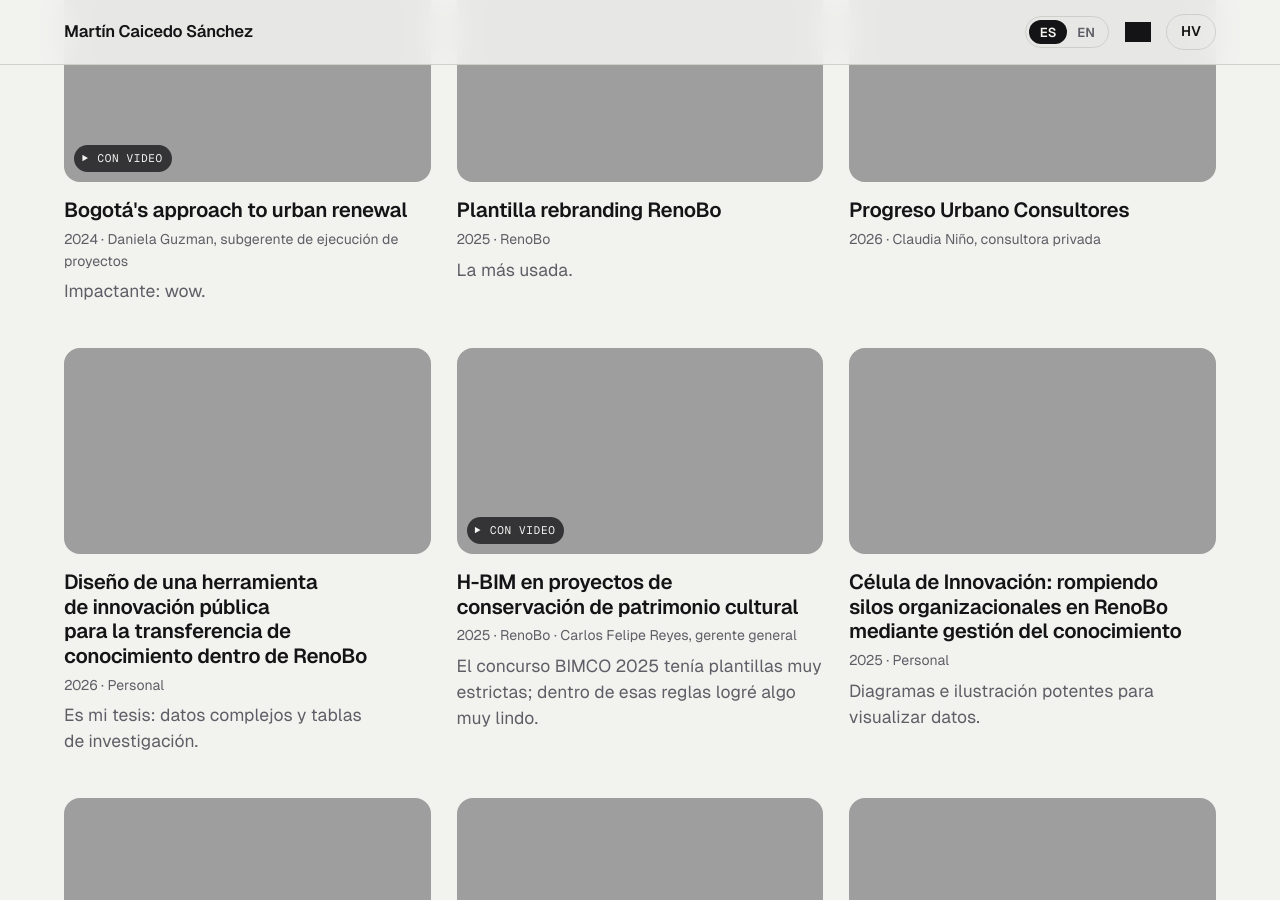
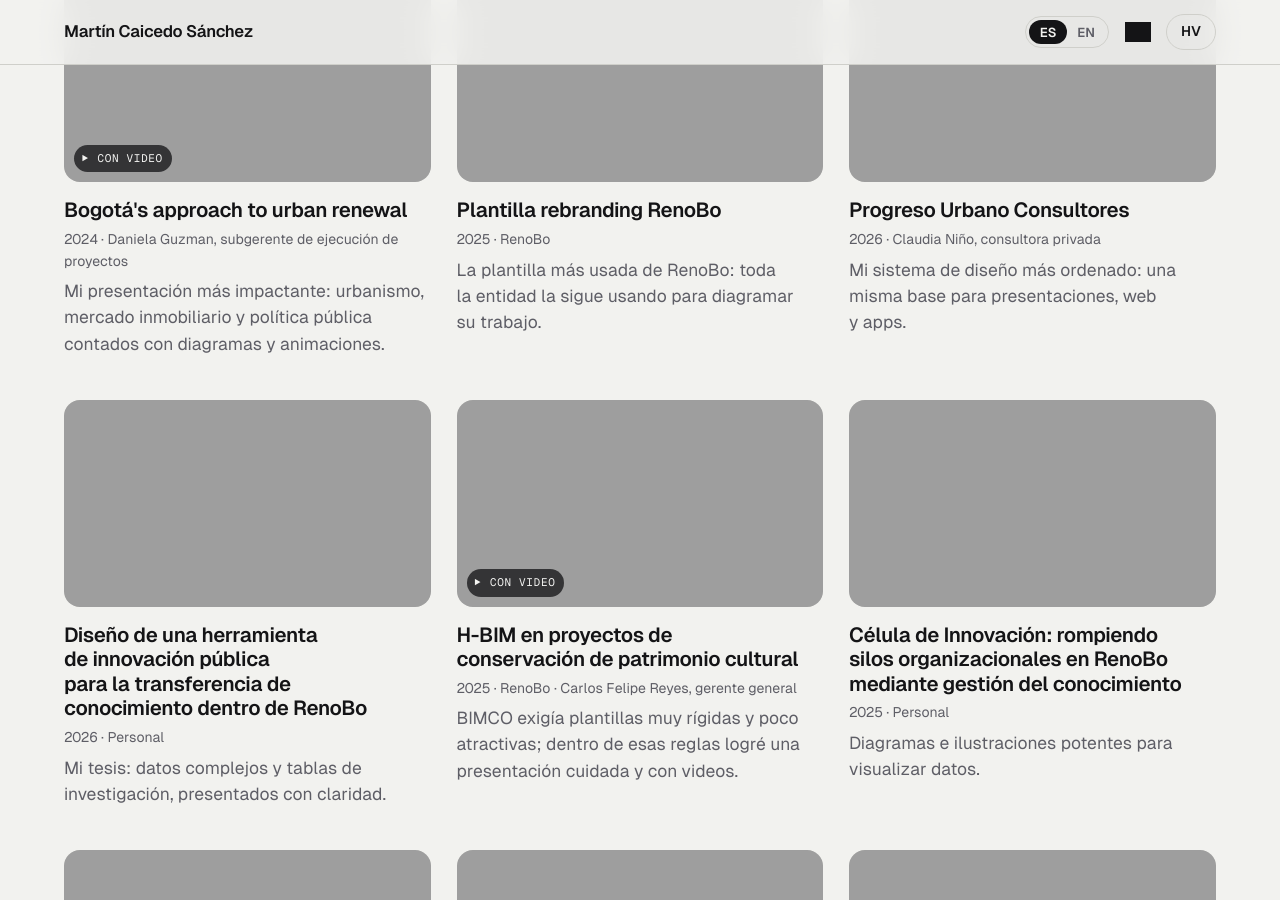
Before and after one commit to macaicedosanchez-designer/macaicedosanchez-designer.github.io, a Jekyll site: the page built from hi-huge-team/index.html, in a window 1280 px wide and 900 px high, scrolled down 2899 px. Built offline with Jekyll 4.4.1, drawn with Linux system fonts in a browser that asks for light colours; some of the changed text lies outside the part shown.

Commit message:
Huge page: rewrite and translate presentation descriptions
Co-Authored-By: Claude Opus 5.5 <noreply@anthropic.com>

```diff
--- a/_data/huge.yml
+++ b/_data/huge.yml
@@ -22,14 +22,14 @@ decks:
     anio: 2024
     cliente: Daniela Guzman, subgerente de ejecución de proyectos
     titulo: { es: "Bogotá's approach to urban renewal", en: "Bogotá's approach to urban renewal" }
-    porque: { es: "Impactante: wow.", en: "Striking: wow." }
+    porque: { es: "Mi presentación más impactante: urbanismo, mercado inmobiliario y política pública contados con diagramas y animaciones.", en: "My most striking presentation: urban planning, real estate and public policy told through diagrams and animations." }
     destacada:
       rotulo: { es: "Mi presentación más bonita", en: "My best-looking presentation" }
       texto:
         es:
-          - "Tomé conceptos muy complejos de urbanismo, mercado inmobiliario y política pública y los convertí en diagramas y animaciones divertidos, para contarle a la Puerto Rico Builders Association cómo Bogotá renueva la ciudad, de la planeación a la ejecución."
+          - "Convertí conceptos complejos de urbanismo, mercado inmobiliario y política pública en diagramas y animaciones claros y divertidos, para mostrarle a la Puerto Rico Builders Association cómo Bogotá renueva la ciudad, de la planeación a la ejecución."
         en:
-          - "I took very complex concepts about urban planning, real estate and public policy and turned them into fun diagrams and animations, to show the Puerto Rico Builders Association how Bogotá renews the city, from planning to execution."
+          - "I turned complex concepts in urban planning, real estate and public policy into clear, playful diagrams and animations, to show the Puerto Rico Builders Association how Bogotá renews the city, from planning to execution."
 
   - id: renobokit
     archivos: [renobo_kitppt_01_portada.jpg, renobo_kitppt_02_ruta.jpg, renobo_kitppt_03_cronologia.jpg, renobo_kitppt_04_proceso.jpg, renobo_kitppt_05_gestiones.jpg, renobo_kitppt_06_convenio.jpg, renobo_kitppt_07_conceptos.jpg, renobo_kitppt_08_ejes-narrativos.jpg, renobo_kitppt_09_antes-despues.jpg, renobo_kitppt_10_iconos.jpg]
@@ -37,16 +37,16 @@ decks:
     anio: 2025
     cliente: RenoBo
     titulo: { es: "Plantilla rebranding RenoBo", en: "RenoBo rebrand template" }
-    porque: { es: "La más usada.", en: "The most used one." }
+    porque: { es: "La plantilla más usada de RenoBo: toda la entidad la sigue usando para diagramar su trabajo.", en: "RenoBo's most used template: the whole organization still uses it to diagram its work." }
     destacada:
       rotulo: { es: "La más usada", en: "The most used one" }
       texto:
         es:
-          - "Es la que más quiero porque es la más usada: sigue en uso hoy y la usa toda la organización, no solo comunicaciones. Trae plantillas para diagramar rutas, cronologías, procesos, convenios y comparaciones."
-          - "También diseñé un prompt para que cualquiera convierta su contenido en diagramas del kit."
+          - "Es mi favorita porque es la más usada: toda la organización la sigue usando hoy, no solo el equipo de comunicaciones. Incluye plantillas para diagramar rutas, cronologías, procesos, convenios y comparaciones."
+          - "También diseñé un prompt para que cualquier persona convierta su contenido en diagramas del kit."
         en:
-          - "It's my favorite because it's the most used: it's still in use today, by the whole organization, not just communications. It includes templates to diagram routes, timelines, processes, agreements and comparisons."
-          - "I also engineered a prompt so anyone can turn their content into kit diagrams."
+          - "It's my favorite because it's the most used: the whole organization still uses it today, not just the communications team. It includes templates to diagram routes, timelines, processes, agreements and comparisons."
+          - "I also wrote a prompt so anyone can turn their content into kit diagrams."
       en_uso: [renobo_aplicacion_01_en-uso.jpg, renobo_aplicacion_02_en-uso.jpg, renobo_aplicacion_03_en-uso.jpg]
       enlace: { url: /direccion-creativa/renobo/, es: "Ver el caso completo de RenoBo →", en: "See the full RenoBo case →" }
 
@@ -56,13 +56,14 @@ decks:
     anio: 2026
     cliente: Claudia Niño, consultora privada
     titulo: { es: "Progreso Urbano Consultores", en: "Progreso Urbano Consultores" }
+    porque: { es: "Mi sistema de diseño más ordenado: una misma base para presentaciones, web y apps.", en: "My most organized design system: one foundation for slides, web and apps." }
     destacada:
       rotulo: { es: "Mi sistema de diseño más ordenado", en: "My most organized design system" }
       texto:
         es:
-          - "Hecha con un sistema de diseño pensado para web responsive: componentes, estilos y reglas que funcionan igual en una presentación y en una pantalla de celular."
+          - "Está hecha con un sistema de diseño pensado para web responsive: los mismos componentes, estilos y reglas funcionan en una presentación, en un sitio web y en la pantalla de un celular."
         en:
-          - "Built with a design system made for responsive web: components, styles and rules that work the same on a slide and on a phone screen."
+          - "It's built on a design system made for responsive web: the same components, styles and rules work on a slide, a website and a phone screen."
       enlace: { url: /direccion-creativa/progresourbano/, es: "Ver el caso completo →", en: "See the full case →" }
 
   - id: herramientainnovacion
@@ -73,7 +74,7 @@ decks:
     titulo:
       es: "Diseño de una herramienta de innovación pública para la transferencia de conocimiento dentro de RenoBo"
       en: "Designing a public innovation tool for knowledge transfer inside RenoBo"
-    porque: { es: "Es mi tesis: datos complejos y tablas de investigación.", en: "It's my thesis: complex data and research tables." }
+    porque: { es: "Mi tesis: datos complejos y tablas de investigación, presentados con claridad.", en: "My thesis: complex data and research tables, presented clearly." }
 
   - id: bimco
     paginas: 18
@@ -82,7 +83,7 @@ decks:
     anio: 2025
     cliente: RenoBo · Carlos Felipe Reyes, gerente general
     titulo: { es: "H-BIM en proyectos de conservación de patrimonio cultural", en: "H-BIM in cultural heritage conservation projects" }
-    porque: { es: "El concurso BIMCO 2025 tenía plantillas muy estrictas; dentro de esas reglas logré algo muy lindo.", en: "BIMCO 2025 had very strict, unattractive templates; within those rules I made something beautiful." }
+    porque: { es: "BIMCO exigía plantillas muy rígidas y poco atractivas; dentro de esas reglas logré una presentación cuidada y con videos.", en: "BIMCO required rigid, unattractive templates; within those rules I built a polished presentation with video." }
 
   - id: celulainnovacion
     paginas: 9
@@ -90,7 +91,7 @@ decks:
     anio: 2025
     cliente: Personal
     titulo: { es: "Célula de Innovación: rompiendo silos organizacionales en RenoBo mediante gestión del conocimiento", en: "Innovation Cell: breaking organizational silos at RenoBo through knowledge management" }
-    porque: { es: "Diagramas e ilustración potentes para visualizar datos.", en: "Strong diagrams and illustration for data visualization." }
+    porque: { es: "Diagramas e ilustraciones potentes para visualizar datos.", en: "Strong diagrams and illustrations to visualize data." }
 
   - id: calles170
     paginas: 6
@@ -98,7 +99,7 @@ decks:
     anio: 2024
     cliente: Agencia de Renovación del Territorio (ART)
     titulo: { es: "Informe: 170 calles de vida y paz", en: "Report: 170 streets of life and peace" }
-    porque: { es: "Texto en alto contraste sobre fotografías complejas.", en: "High-contrast type over complex photographs." }
+    porque: { es: "Texto en alto contraste sobre fotografías complejas, para que todo se lea bien.", en: "High-contrast type over complex photographs, so everything stays readable." }
 
   - id: riosdevida
     paginas: 7
@@ -106,7 +107,7 @@ decks:
     anio: 2023
     cliente: Agencia de Renovación del Territorio (ART)
     titulo: { es: "Propuesta Ríos de Vida", en: "Ríos de Vida proposal" }
-    porque: { es: "Institucional.", en: "Institutional." }
+    porque: { es: "Una propuesta institucional, sobria y clara, para una entidad del Gobierno nacional.", en: "A sober, clear institutional proposal for a national government agency." }
 
   - id: modulando
     paginas: 31
@@ -114,4 +115,4 @@ decks:
     anio: 2021
     cliente: Colectivo Modulando
     titulo: { es: "Oslo Urban Week: cities around the world", en: "Oslo Urban Week: cities around the world" }
-    porque: { es: "Una ponencia compleja en un espacio académico, convertida en imágenes impactantes.", en: "A complex academic talk turned into striking images." }
+    porque: { es: "Una ponencia académica compleja convertida en una presentación de imágenes impactantes.", en: "A complex academic talk turned into a presentation of striking images." }
```
